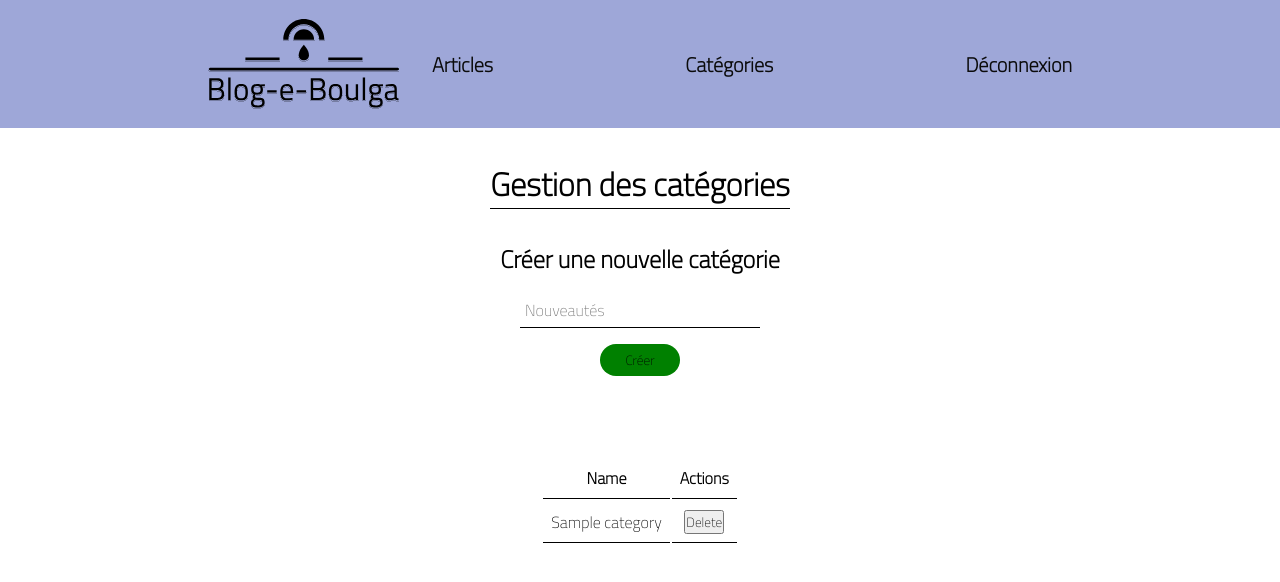
After one commit to WildCodeSchool/blog-e-boulga-mvc, a PHP site: template src/View/Admin/Categories/index.html.twig in a window 1280 px wide. The commit adds this page. Shown: the top 582 px of the page. Run offline with PHP 8.4, Linux system fonts and the light colour scheme; the template is opened without the code that fills it: most values are stand-ins (such as "Sample title", 1, 10 or a date in 2020); some libraries are stand-ins or nearby versions.

Commit message:
categories CUD

```diff
--- /dev/null
+++ b/src/View/Admin/Categories/index.html.twig
@@ -0,0 +1,47 @@
+{% extends 'Admin/adminLayout.html.twig' %}
+
+{% block stylesheet %}
+    <link rel="stylesheet" href="/assets/css/admin/adminCategories.css">
+{% endblock %}
+
+{% block content %}
+    <main>
+        <h1>Gestion des catégories</h1>
+        <h2 href="">Créer une nouvelle catégorie</h2>
+
+        <form class="creationForm" action="" method="post">
+            <div class="formGroup">
+                <input type="text" id="categoryName" name="categoryName" placeholder="Nouveautés">
+            </div>
+            <button type="submit" class="createButton">Créer</button>
+        </form>
+
+        <p class="error">{{ error ?? '' }}</p>
+
+        <div class="row">
+            <div class="col-12">
+                <table class="table table-striped">
+                    <thead>
+                        <tr>
+                            <th>Name</th>
+                            <th>Actions</th>
+                        </tr>
+                    </thead>
+                    <tbody>
+                        {% for category in categories %}
+                            <tr>
+                                <td>{{ category.categoryName }}</td>
+                                <td>
+                                    <form action="/admin/categories/delete" method="post">
+                                        <input type="hidden" name="categoryId" value="{{ category.id }}">
+                                        <button type="submit" class="btn btn-danger">Delete</button>
+                                    </form>
+                                </td>
+                            </tr>
+                        {% endfor %}
+                    </tbody>
+                </table>
+            </div>
+        </div>
+    </main>
+{% endblock %}
--- a/src/View/Admin/components/_headerAdmin.html.twig
+++ b/src/View/Admin/components/_headerAdmin.html.twig
@@ -5,7 +5,7 @@
 
     <ul id="list_nav_header">
         <li><a href="/admin/articles">Articles</a></li>
-        <li><a href="#">Utilisateurs</a></li>
+        <li><a href="/admin/categories" id="{{ page == 'categories' ? 'thisPage' : ''}}">Catégories</a></li>
         <li><a href="/admin/logout">Déconnexion</a></li>
     </ul>
 
@@ -23,7 +23,7 @@
     <div id="menu-mainmenu">
         <ul class="nav admin-header ">
             <li><a href="/admin/articles">Articles</a></li>
-            <li><a href="#">Utilisateurs</a></li>
+            <li><a href="/admin/categories">Catégories</a></li>
             <li><a href="/admin/logout">Déconnexion</a></li>
         </ul>
     </div>
--- a/src/routes.php
+++ b/src/routes.php
@@ -22,4 +22,6 @@ return [
     'admin/logout' => ['AdminUserController', 'logout'],
     'admin/articles' => ['ArticleController', 'index'],
     'admin/article/main' => ['ArticleController', 'setMain', ['id']],
+    'admin/categories' => ['CategoriesController', 'index'],
+    'admin/categories/delete' => ['CategoriesController', 'delete'],
 ];
```
Also changed, not shown: src/Controller/CategoriesController.php (added, +57 -0 lines), src/Model/CategoryManager.php (+14 -0 lines), public/assets/css/admin/adminCategories.css (added).
